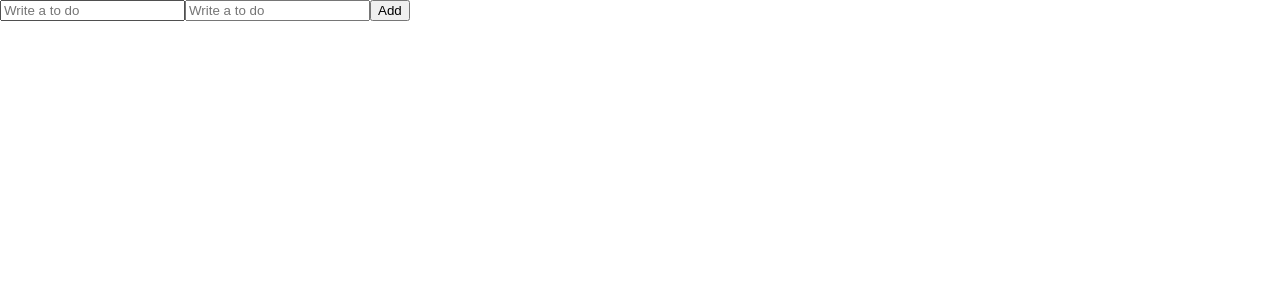
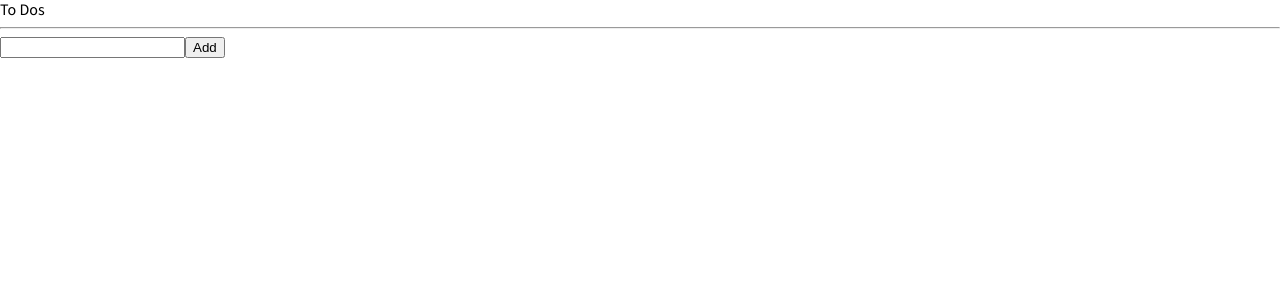
Before and after one commit to okyewon/react-masterclass, a React (Vite) app in the folder todo-list/: page / in a window 1280 px wide. Shown: the top 300 px of the page. Built offline with nearby package versions, Linux system fonts and the light colour scheme.

Commit message:
feat: Add To Do 파트/Recoil로 Todo-list 추가 구현

```diff
--- a/todo-list/src/TodoList.tsx
+++ b/todo-list/src/TodoList.tsx
@@ -1,41 +1,45 @@
 import { useForm } from "react-hook-form";
+import { atom, useRecoilState } from "recoil";
 
-interface FormValues {
+const toDoState = atom<IToDo[]>({
+  key: "toDo",
+  default: [],
+});
+
+interface IForm {
   toDo: string;
-  email: string;
+}
+
+interface IToDo {
+  text: string;
+  id: number;
+  category: "TO_DO" | "DOING" | "DONE";
 }
 
 function TodoList() {
-  /*  register에서 받은 문자열을 key값으로 watch에서 각 input value를 관찰
-   handleSumit: submit할 때, valid / unValid 구분해서 함수 실행
-   const { register, watch, handleSubmit } = useForm(); */
-  const {
-    register,
-    handleSubmit,
-    formState: { errors },
-  } = useForm<FormValues>();
-  const onValid = (data: any) => {};
+  const [toDos, setTodos] = useRecoilState(toDoState);
+  const { register, handleSubmit, setValue } = useForm<IForm>();
+  const handleValid = ({ toDo }: IForm) => {
+    setTodos((oldToDos) => [
+      { text: toDo, id: Date.now(), category: "TO_DO" },
+      ...oldToDos,
+    ]);
+    setValue("toDo", "");
+  };
 
   return (
     <div>
-      <form onSubmit={handleSubmit(onValid)}>
-        <input
-          {...register("toDo", { required: true, minLength: 10 })}
-          placeholder="Write a to do"
-        />
-        <input
-          {...register("email", {
-            required: "Email is required",
-            pattern: {
-              value: /^[A-Za-z0-9._%+-]+@naver.com$/,
-              message: "Only naver.com emails allowed.",
-            },
-          })}
-          placeholder="Write a to do"
-        />
-        <span>{errors.email?.message}</span>
+      <h1>To Dos</h1>
+      <hr />
+      <form onSubmit={handleSubmit(handleValid)}>
+        <input {...register("toDo", { required: "Write a to do" })} />
         <button>Add</button>
       </form>
+      <ul>
+        {toDos.map((toDo) => (
+          <li key={toDo.id}>{toDo.text}</li>
+        ))}
+      </ul>
     </div>
   );
 }
```
